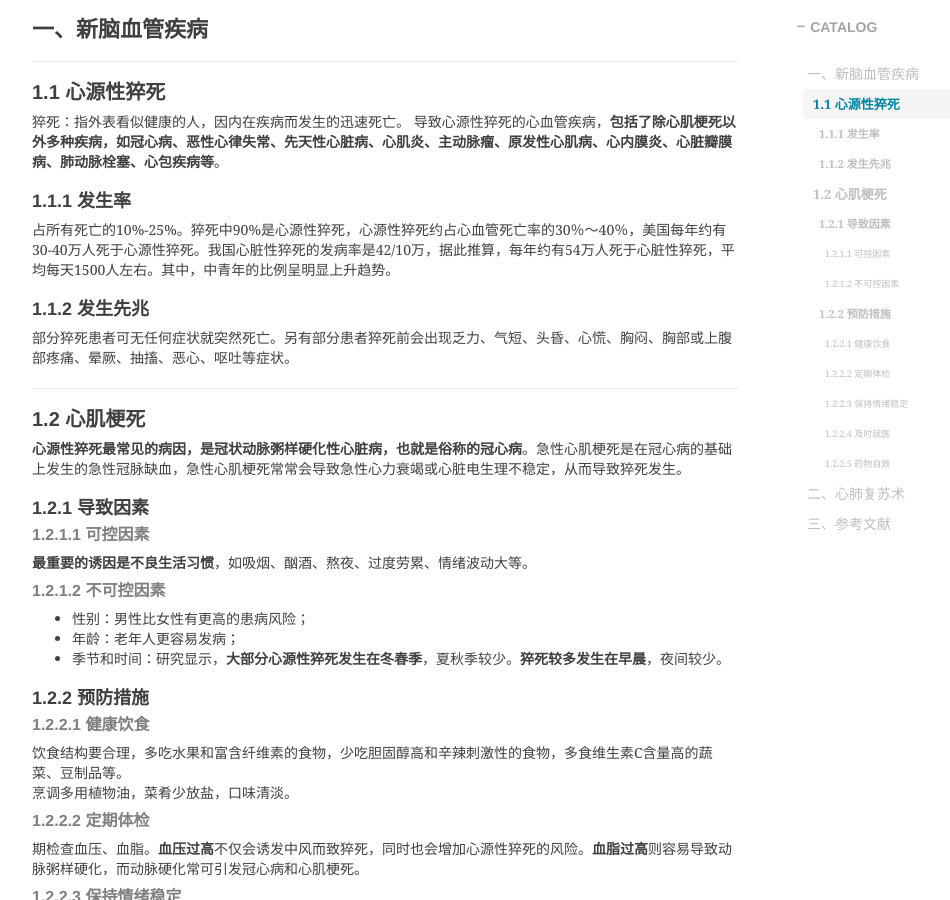
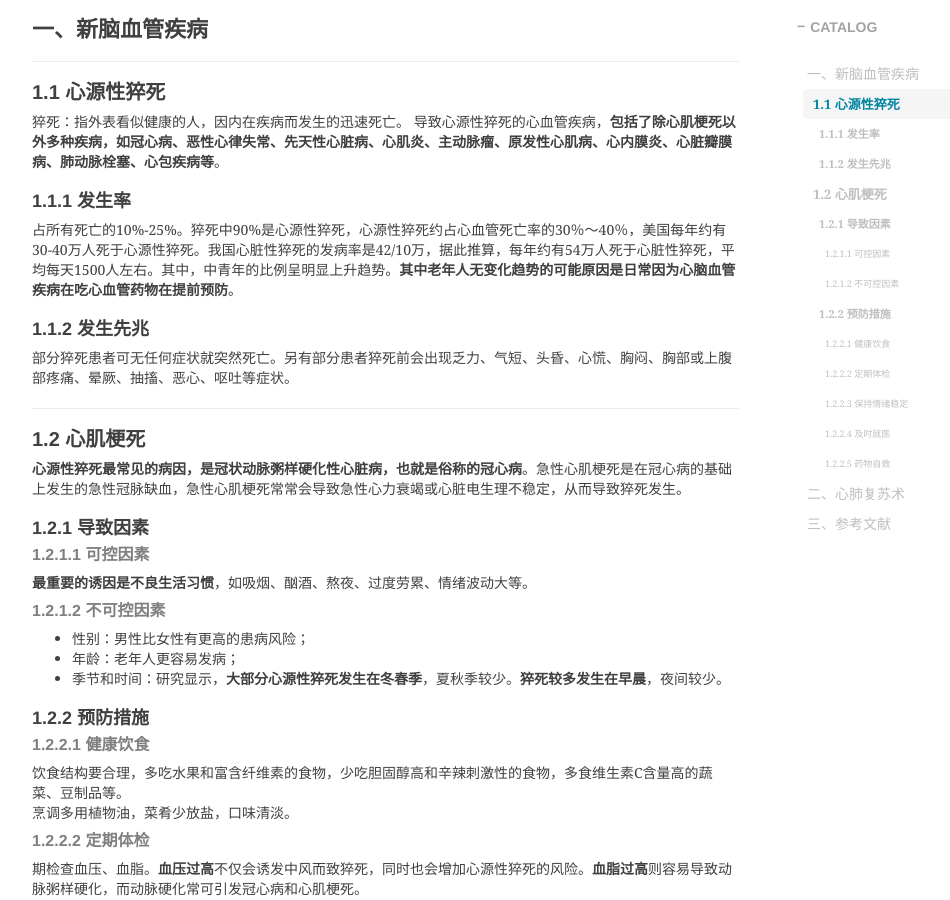
Before and after one commit to shihai1991/shihai1991.github.io, a Jekyll site: the page built from _posts/2023-03-20-心脑血管疾病.md, in a window 1280 px wide and 900 px high, scrolled down 566 px. Shown: the whole window, without its empty margins (233-1183 px from the left). Built offline with Jekyll 4.4.1, drawn with Linux system fonts in a browser that asks for light colours; nearby versions of some CDN libraries; comment, search, counter and statistics services are not loaded.

Commit message:
Update 2023-03-20-心脑血管疾病.md

```diff
--- a/_posts/2023-03-20-心脑血管疾病.md
+++ b/_posts/2023-03-20-心脑血管疾病.md
@@ -20,7 +20,7 @@
 导致心源性猝死的心血管疾病，**包括了除心肌梗死以外多种疾病，如冠心病、恶性心律失常、先天性心脏病、心肌炎、主动脉瘤、原发性心肌病、心内膜炎、心脏瓣膜病、肺动脉栓塞、心包疾病等**。
 
 ### 1.1.1 发生率
-占所有死亡的10%-25%。猝死中90%是心源性猝死，心源性猝死约占心血管死亡率的30％～40％，美国每年约有30-40万人死于心源性猝死。我国心脏性猝死的发病率是42/10万，据此推算，每年约有54万人死于心脏性猝死，平均每天1500人左右。其中，中青年的比例呈明显上升趋势。
+占所有死亡的10%-25%。猝死中90%是心源性猝死，心源性猝死约占心血管死亡率的30％～40％，美国每年约有30-40万人死于心源性猝死。我国心脏性猝死的发病率是42/10万，据此推算，每年约有54万人死于心脏性猝死，平均每天1500人左右。其中，中青年的比例呈明显上升趋势。**其中老年人无变化趋势的可能原因是日常因为心脑血管疾病在吃心血管药物在提前预防**。
 
 ### 1.1.2 发生先兆
 部分猝死患者可无任何症状就突然死亡。另有部分患者猝死前会出现乏力、气短、头昏、心慌、胸闷、胸部或上腹部疼痛、晕厥、抽搐、恶心、呕吐等症状。
```
